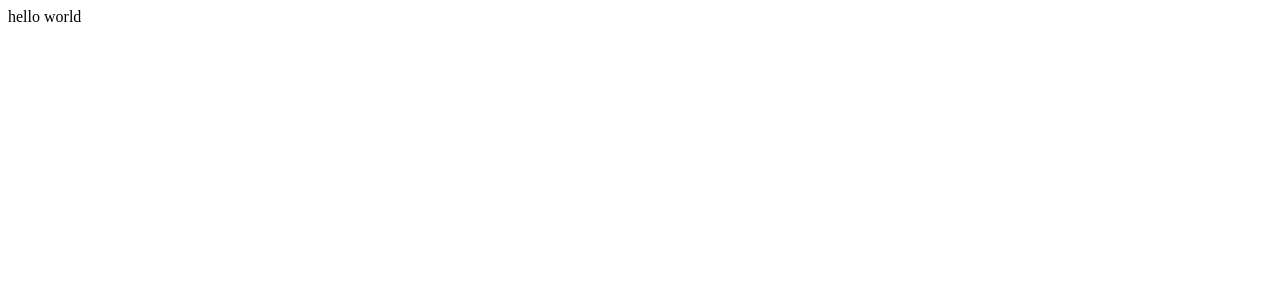
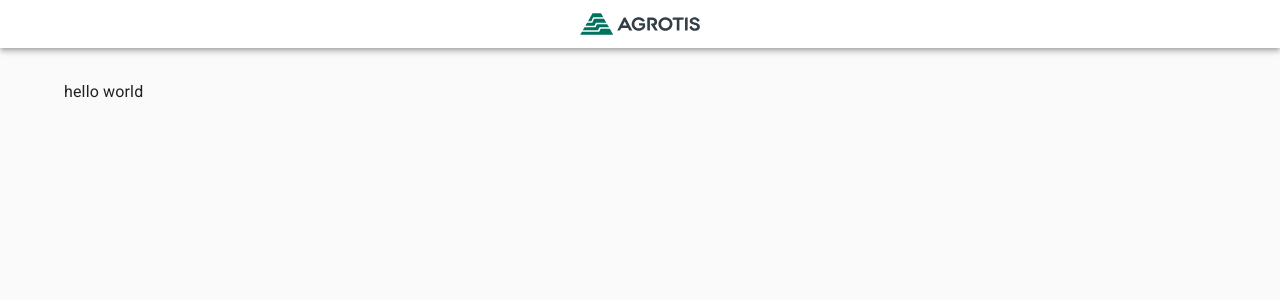
Before and after one commit to fmartins-andre/teste-frontend-agrotis, a React (Vite) app: page / in a window 1280 px wide. Shown: the top 300 px of the page. Built offline with nearby package versions, Linux system fonts and the light colour scheme.

Commit message:
feat: add app layout

```diff
--- a/src/App.tsx
+++ b/src/App.tsx
@@ -1,5 +1,15 @@
+import "./global.css";
+
+import { CssBaseline } from "@mui/material";
+import { LayoutAgrotis } from "ui/layouts/layout-agrotis";
+
 function App() {
-  return <>hello world</>;
+  return (
+    <>
+      <CssBaseline />
+      <LayoutAgrotis>hello world</LayoutAgrotis>
+    </>
+  );
 }
 
 export default App;
--- /dev/null
+++ b/src/global.css
@@ -0,0 +1,7 @@
+html,
+body,
+#root {
+  width: 100%;
+  height: 100%;
+  min-height: 100%;
+}
--- a/src/main.tsx
+++ b/src/main.tsx
@@ -1,7 +1,7 @@
 import React from "react";
 import ReactDOM from "react-dom/client";
 
-import App from "./App.tsx";
+import App from "./App";
 
 ReactDOM.createRoot(document.getElementById("root")!).render(
   <React.StrictMode>
--- /dev/null
+++ b/src/ui/layouts/layout-agrotis/index.ts
@@ -0,0 +1 @@
+export * from "./layout-agrotis.comp";
--- /dev/null
+++ b/src/ui/layouts/layout-agrotis/layout-agrotis.comp.tsx
@@ -0,0 +1,31 @@
+import { AppBar, Box, colors, Container, Toolbar } from "@mui/material";
+import { PropsWithChildren } from "react";
+
+export function LayoutAgrotis({ children }: PropsWithChildren<unknown>) {
+  return (
+    <Box
+      sx={{
+        display: "flex",
+        flexDirection: "column",
+        flexGrow: 1,
+        minHeight: "100%",
+        backgroundColor: colors.grey[50],
+        gap: "2rem",
+      }}
+    >
+      <AppBar
+        position="static"
+        sx={{
+          backgroundColor: colors.common.white,
+          color: colors.common.black,
+        }}
+      >
+        <Toolbar variant="dense" sx={{ justifyContent: "center" }}>
+          <img src="/logo-agrotis-full.svg" alt="Agrotis Logo" width="120px" />
+        </Toolbar>
+      </AppBar>
+
+      <Container>{children}</Container>
+    </Box>
+  );
+}
```
Also changed, not shown: public/logo-agrotis-full.svg (added).
